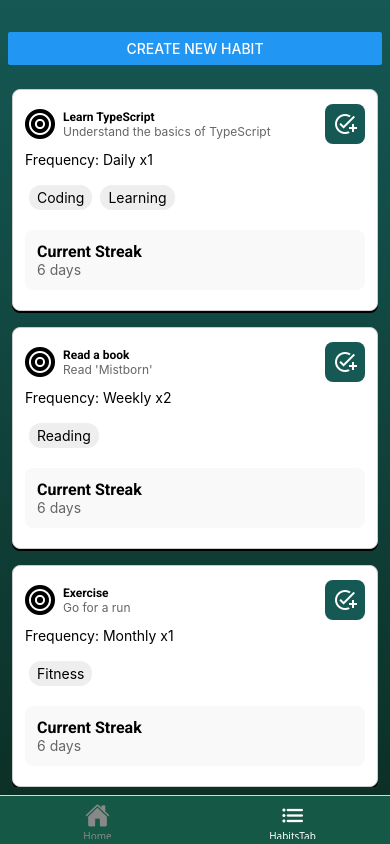
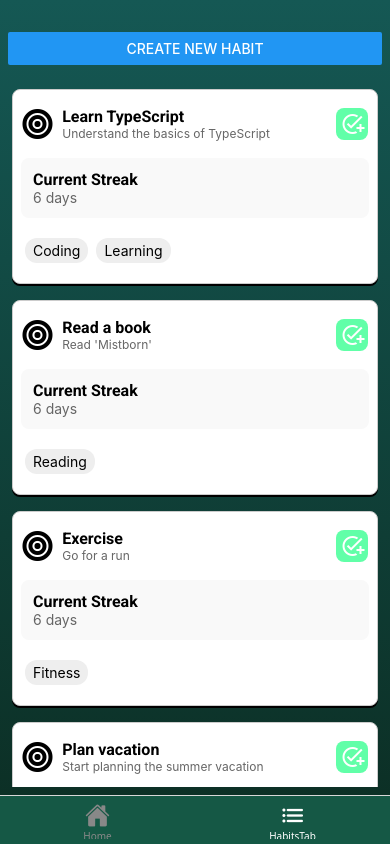
Before and after one commit to DiegoRojo99/Objexy, a React Native app: screen /HabitsTab in a window 390 px wide. Built offline with nearby package versions, Linux system fonts and the light colour scheme.

Commit message:
Updated habit item style and log function

```diff
--- a/components/habits/HabitItem.tsx
+++ b/components/habits/HabitItem.tsx
@@ -11,7 +11,6 @@ import Colors from "../../lib/colors/Colors";
 import { RootStackParamList } from "../../lib/types/Params";
 
 export default function HabitItem({ habit }: { habit: HabitWithLogs }) {
-  const [modalVisible, setModalVisible] = useState(false);
   const [habitLogs, setHabitLogs] = useState(habit.logs);
   const navigation = useNavigation<NativeStackNavigationProp<RootStackParamList>>();
 
@@ -20,7 +19,14 @@ export default function HabitItem({ habit }: { habit: HabitWithLogs }) {
     return `Frequency: ${uppercasePeriod} x${count}`;
   }
 
-  function handleAddHabitLog(habitLog: HabitLog) {
+  function handleAddHabitLog() {
+    const now = new Date().toISOString();
+    const habitLog: HabitLog = {
+      id: Math.random().toString(36).substring(2, 15),
+      date: now.split('T')[0],
+      createdAt: now,
+      updatedAt: now,
+    };
     setHabitLogs(prevLogs => [ ...prevLogs, habitLog ]);
   }
 
@@ -29,35 +35,46 @@ export default function HabitItem({ habit }: { habit: HabitWithLogs }) {
   }
 
   return (
-    <>
-    <HabitLogModal visible={modalVisible} onClose={() => setModalVisible(false)} onAddHabitLog={handleAddHabitLog} />
     <Pressable style={styles.itemContainer} android_ripple={{ color: Colors.ripple }} onPress={handlePress}>
+      {/* Top Row */}
       <View style={styles.topRow}>
-        <Foundation name="target" size={40} color="black" style={{ marginRight: 8 }} />
-        <View style={{ flex: 4 }}>
+        {/* Icon */}
+        <View style={{ flex: 1, alignItems: 'center' }}>
+          <Foundation name="target" size={40} color="black" />
+        </View>
+
+        {/* Habit Name and Description */}
+        <View style={{ flex: 8, paddingHorizontal: 8 }}>
           <Text style={styles.itemName}>{habit.name}</Text>
-          <Text style={styles.itemDescription}>{habit.description}</Text>
+          <Text style={styles.itemDescription}>
+            {habit.description?.substring(0, 35)}
+            {habit.description && habit.description.length > 35 && '...'}
+          </Text>
         </View>
-        <View style={styles.addButton}>
-          <Pressable onPress={() => setModalVisible(true)}>
+
+        {/* Add Button */}
+        <View style={{ flex: 1, alignItems: 'center' }}>
+          <Pressable style={styles.addButton} onPress={() => handleAddHabitLog()}>
             <MaterialIcons name="add-task" size={24} color="white" />
           </Pressable>
         </View>
       </View>
+
+      {/* Streak */}
+      <HabitLogStreak logs={habitLogs} />
+
+      {/* Tags */}
       <View>
-        <Text style={styles.itemFrequency}>{formatFrequency(habit.targetPeriod, habit.targetCount)}</Text>
         <TagList tags={habit.tagIds} />
       </View>
-      <HabitLogStreak logs={habitLogs} />
     </Pressable>
-    </>
   );
 }
 
 const styles = StyleSheet.create({
   itemContainer: {
     width: '100%',
-    padding: 12,
+    padding: 8,
     backgroundColor: Colors.cardBackground,
     borderWidth: 1,
     borderColor: '#ccc',
@@ -66,20 +83,23 @@ const styles = StyleSheet.create({
     elevation: 4,
     shadowColor: '#000',
     shadowOffset: { width: 0, height: 2 },
+    display: 'flex',
+    flexDirection: 'column',
   },
   topRow: {
+    display: 'flex',
     flexDirection: 'row',
     alignItems: 'center',
-    justifyContent: 'space-between',
+    paddingVertical: 4,
   },
   addButton: {
-    padding: 8,
-    backgroundColor: Colors.secondary,
+    padding: 4,
+    backgroundColor: Colors.accent,
     borderRadius: 8,
   },
   itemName: {
     fontFamily: 'Roboto-Bold',
-    fontSize: 12,
+    fontSize: 16,
     textAlign: 'left',
   },
   itemDescription: {
```
